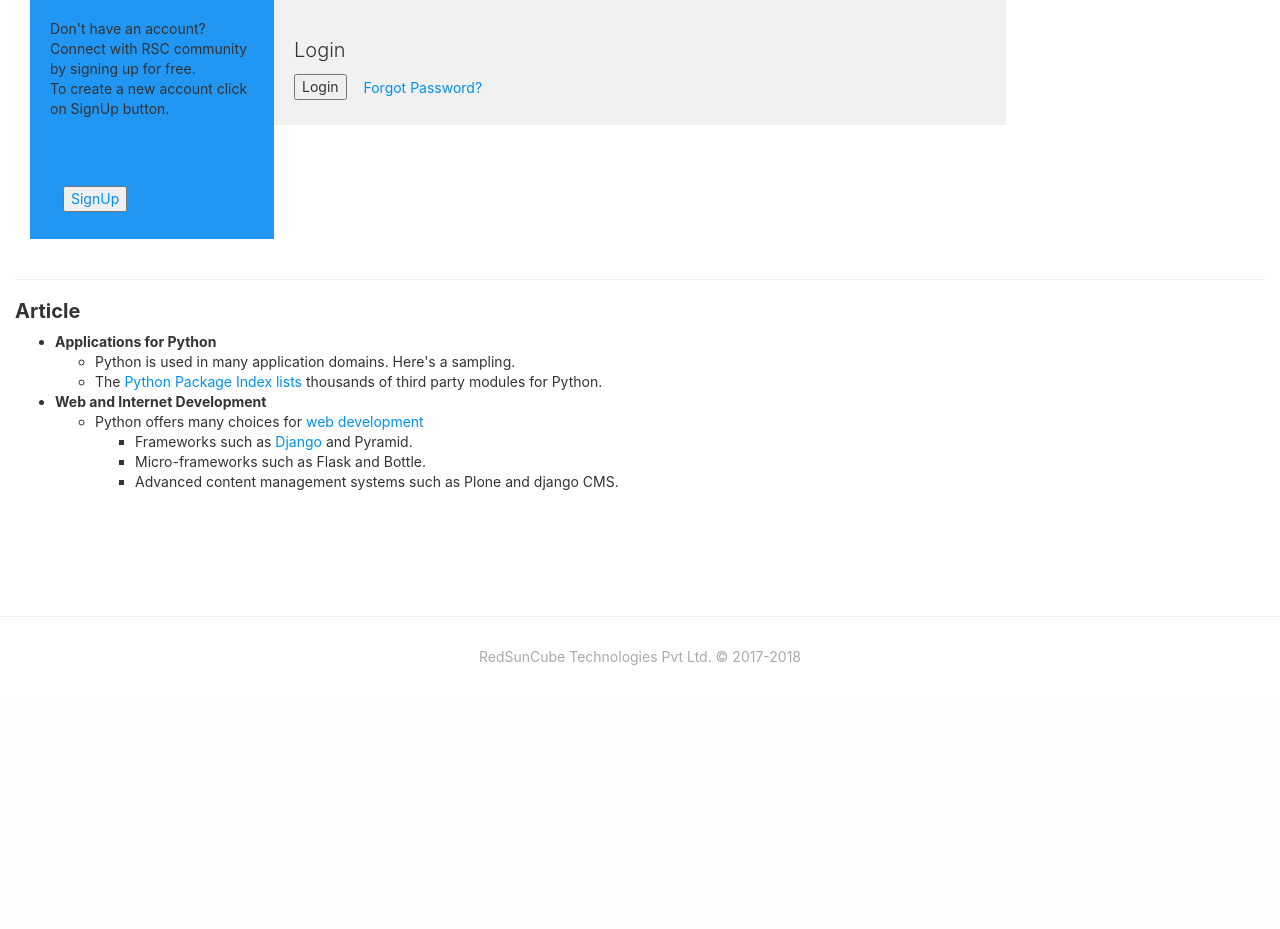
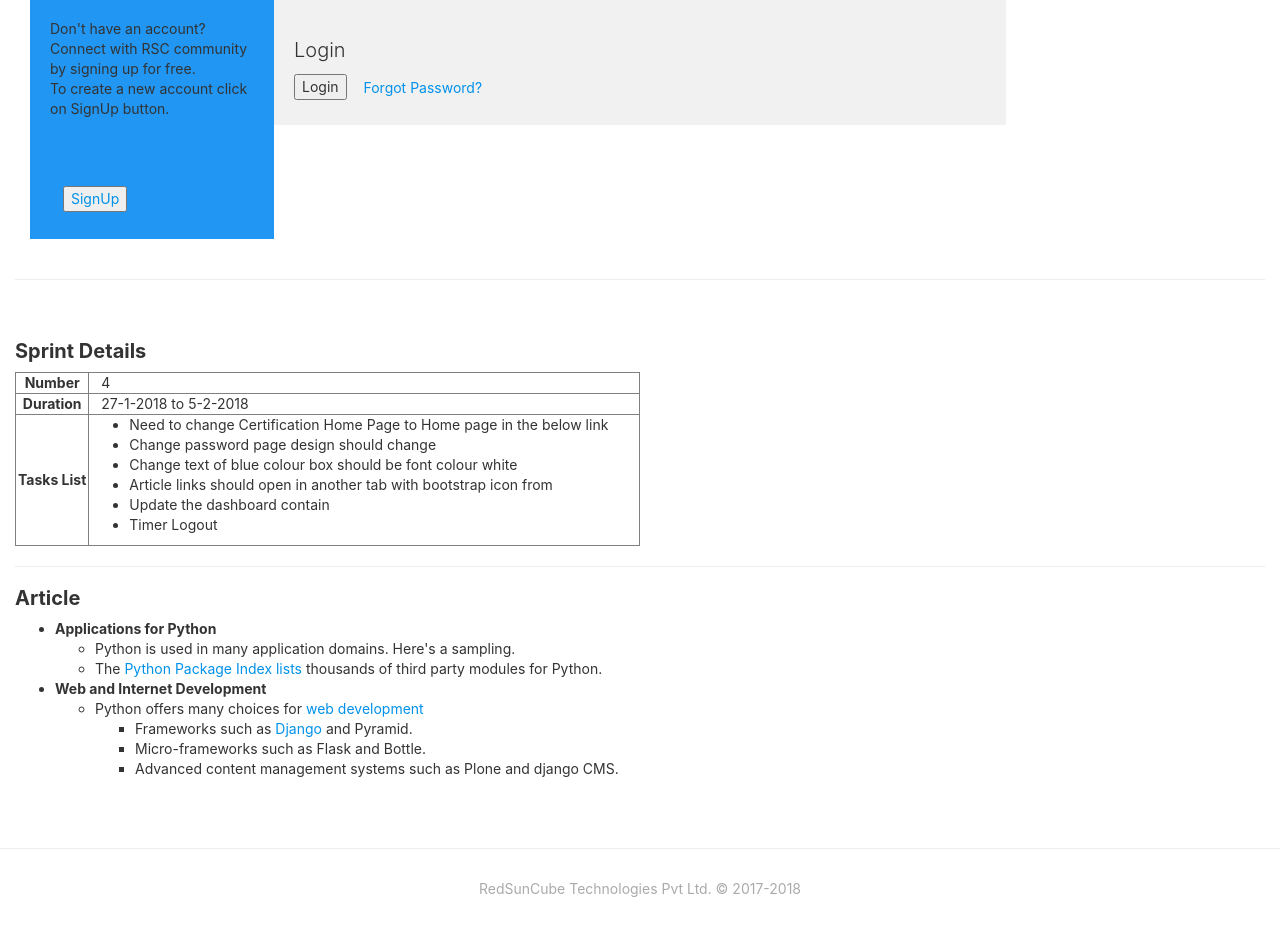
Before and after one commit to rscbugtrack/rscpro, a Django app: template templates/registration/cert_app_login.html in a window 1280 px wide. Shown: the part 103-1032 px from the top of the page. Before the commit the page ends 768 px from the top, so only its background shows below. Run offline with Django 3.2, Linux system fonts and the light colour scheme; the template is opened without the code that fills it: most values are stand-ins (such as "Sample title", 1, 10 or a date in 2020); some libraries are stand-ins or nearby versions.

Commit message:
Sprint details

```diff
--- a/templates/registration/cert_app_login.html
+++ b/templates/registration/cert_app_login.html
@@ -66,17 +66,50 @@ To create a new account click on SignUp button.<br>
 
 </div>
 <br>
+<hr><br>
+<h2><b>Sprint Details</b></h2>
+<table border=1 width=50%>
+<tr>
+  <th><center>Number</center></th><td>&nbsp;&nbsp;&nbsp;4</td>
+</tr>
+<tr>
+  <th><center>Duration</center></th><td>&nbsp;&nbsp;&nbsp;27-1-2018 to 5-2-2018</td>
+</tr>
+<tr>
+  <th><center>Tasks List</center></th>
+  <td>
+     <ul>
+        <li>
+        Need to change Certification Home Page to Home page in the below link
+        </li>
+        <li>
+        Change password page design should change
+        </li>
+        <li>
+        Change text of blue colour box should be font colour white
+        </li>
+        <li>
+        Article links should open in another tab with bootstrap icon from
+        </li>
+        <li>
+        Update the dashboard contain
+        </li>
+        <li>
+        Timer Logout
+        </li>
+     </ul>
+  </td>
+</tr>
+</table>
 <hr>
 <h2><b>Article</b></h2>
 <ul>
-   <li><b>Applications for Python</b>
+  <li><b>Applications for Python</b>
       <ul>
         <li>Python is used in many application domains. Here's a sampling.</li>
         <li>The <a href="https://pypi.python.org/pypi">Python Package Index lists</a> thousands of third party modules for Python.</li>
       </ul>
-   </li>
-
-
+  </li>
   <li><b>Web and Internet Development</b>
       <ul>
         <li>Python offers many choices for <a href="https://wiki.python.org/moin/WebProgramming">web development</a>
```
